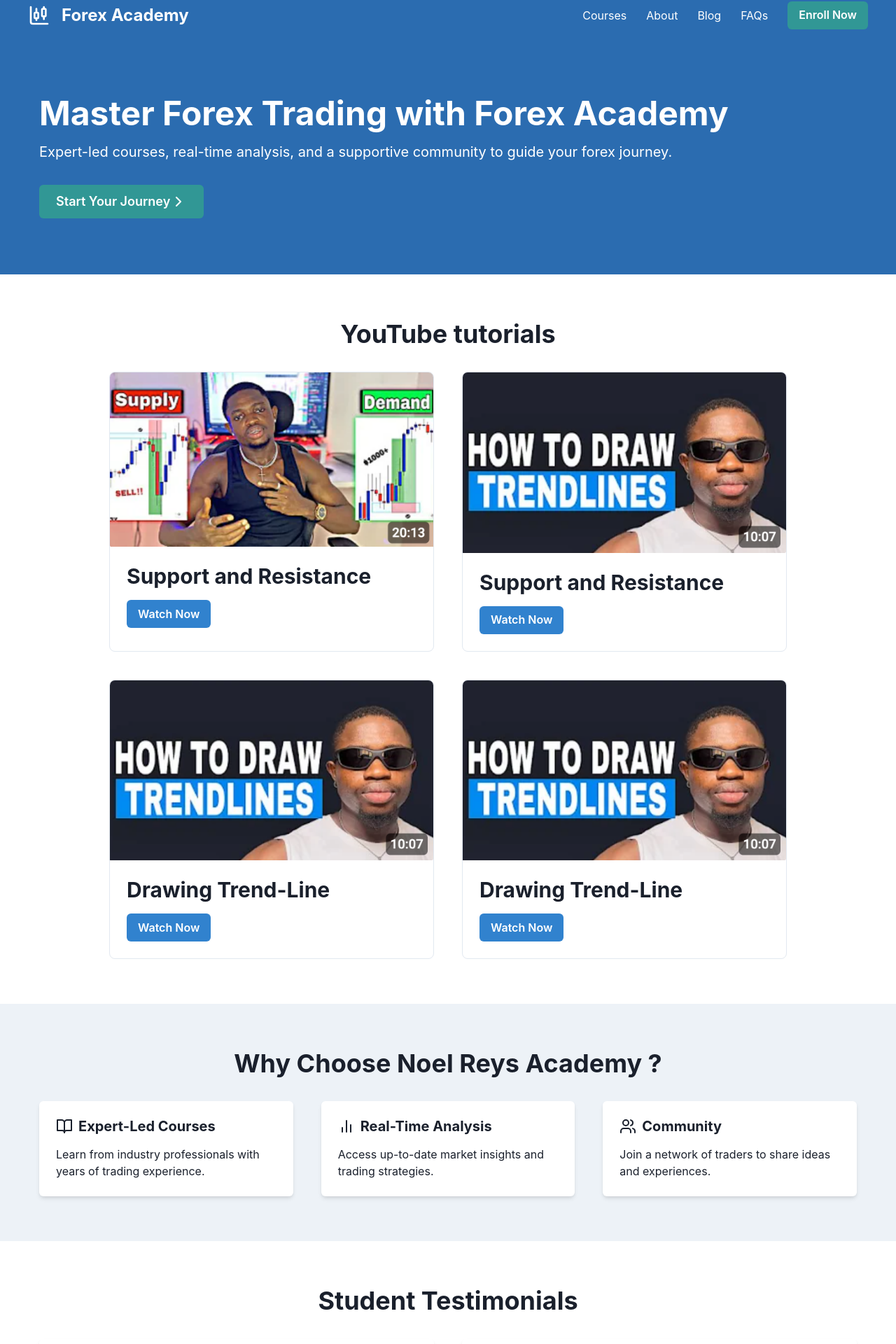
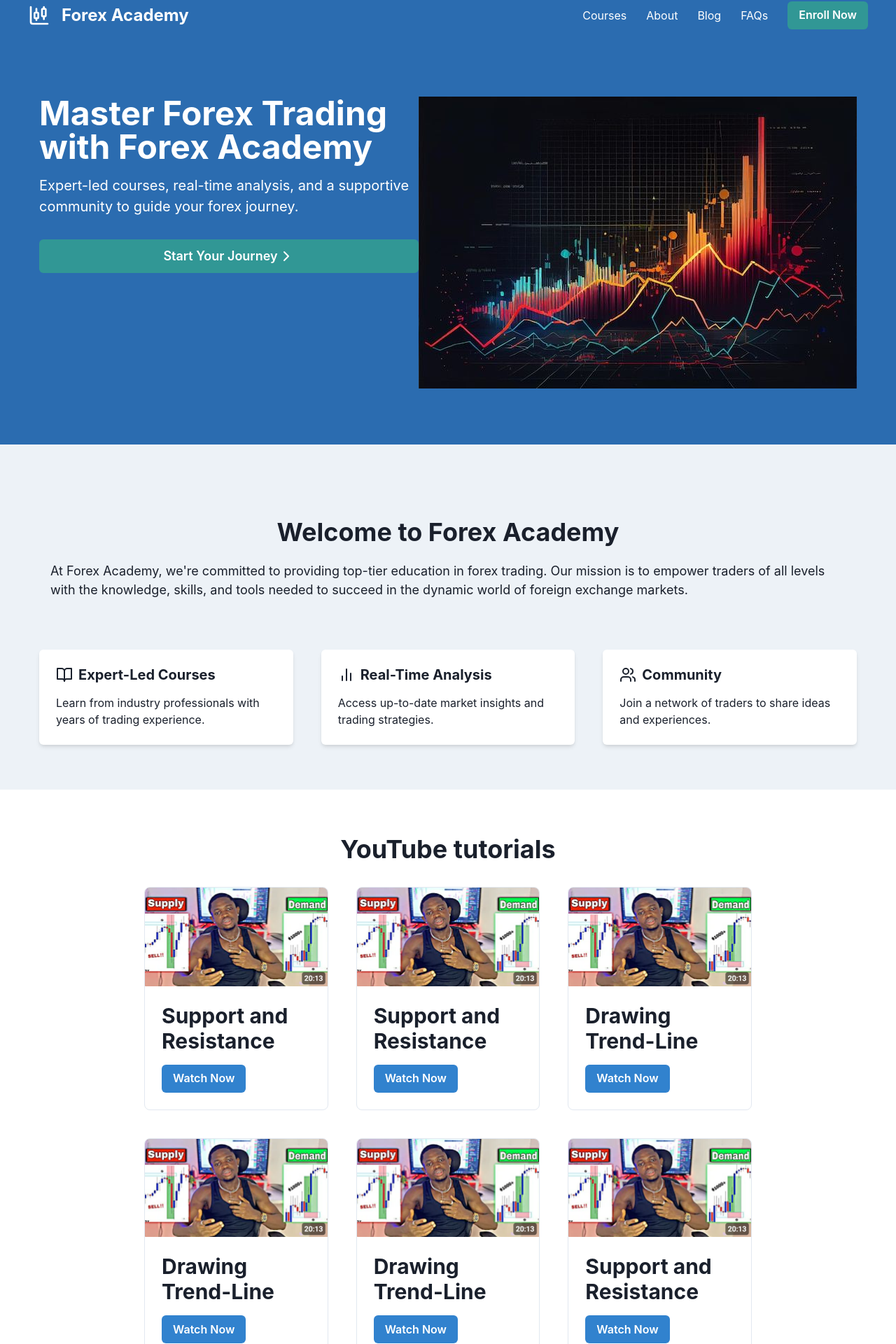
Before and after one commit to YongoDavid/FX_ac, a React (Create React App) app: page / in a window 1280 px wide. Shown: the part 14-1934 px from the top of the page at 70% size. Built offline with nearby package versions, Linux system fonts and the light colour scheme.

Commit message:
more updates

```diff
--- a/src/pages/Courses.js
+++ b/src/pages/Courses.js
@@ -69,10 +69,10 @@ function Courses() {
       </Container>
 
       {/* Learning Paths */}
-      <Box bg="gray.100" py={16}>
+      <Box  py={16}>
         <Container maxW="1200px">
           <Heading as="h2" size="xl" mb={8}>
-            Learning Paths / Road Map
+            Forex Road Map
           </Heading>
           <SimpleGrid columns={{ base: 1, md: 3 }} spacing={8}>
             {['Beginner', 'Intermediate', 'Advanced'].map(level => (
--- a/src/pages/FAQs.js
+++ b/src/pages/FAQs.js
@@ -51,7 +51,7 @@ function FAQs() {
           ))}
         </Accordion>
 
-        {/* Live Chat Support */}
+        {/* Live Chat Support
         <Box mt={16} textAlign="center">
           <Heading as="h2" size="xl" mb={4}>
             Need More Help?
@@ -62,7 +62,7 @@ function FAQs() {
           <Button colorScheme="blue" size="lg">
             Start Live Chat
           </Button>
-        </Box>
+        </Box> */}
 
         {/* Contact Form */}
         <Box mt={16}>
--- a/src/pages/Home.js
+++ b/src/pages/Home.js
@@ -3,6 +3,7 @@ import { Box, Button, Container, Heading, Text, SimpleGrid , Flex} from '@chakra
 import { Link as RouterLink } from 'react-router-dom';
 import { ChevronRight, BarChart2, BookOpen, Users } from "lucide-react";
 import myImage from '../assets/myImage.jpg';
+import fxChart from '../assets/fxChart1.jpg';
 import trendLine from '../assets/trendLine.jpg';
 function Home() {
   return (
@@ -10,61 +11,37 @@ function Home() {
       {/* Hero Section */}
       <Box bg="blue.600" color="white" py={20}>
         <Container maxW="1200px">
+          <Flex direction="row" >
+            <Flex direction="column" justifyContent="start">
               <Heading as="h1" size="2xl" mb={4}>
                 Master Forex Trading with Forex Academy
               </Heading>
               <Text fontSize="xl" mb={8}>
                 Expert-led courses, real-time analysis, and a supportive community to guide your forex journey.
               </Text>
-          <Button as={RouterLink} to="/enrollment" size="lg" colorScheme="teal" justifyContent="center">
+              <Button  as={RouterLink} to="/enrollment" size="lg" colorScheme="teal" justifyContent="center">
                 Start Your Journey
                 <ChevronRight className="ml-2 h-4 w-4" />
               </Button>
+            </Flex>
+            <img src={fxChart} alt="" />
+          </Flex>
         </Container>
       </Box>
 
+
+      {/* Benefits Section */}
+      <Box bg="gray.100" py={16}>
+        <Container maxW="1200px">
           {/* Overview Section */}
-      {/* <Container maxW="1200px" py={16}>
-        <Heading as="h2" size="xl" mb={8} textAlign="center">
+          <Container maxW="1200px" py={10}>
+            <Heading as="h2" size="xl" mb={5} textAlign="center">
               Welcome to Forex Academy
             </Heading>
             <Text fontSize="lg" mb={8}>
               At Forex Academy, we're committed to providing top-tier education in forex trading. Our mission is to empower traders of all levels with the knowledge, skills, and tools needed to succeed in the dynamic world of foreign exchange markets.
             </Text>
-      </Container> */}
-
-      <Container maxW="1000px" py={16}>
-        <Heading as="h2" size="xl" mb={8} textAlign="center">
-            YouTube tutorials
-        </Heading>
-        <SimpleGrid columns={{ base: 1, md: 2 }} spacing={10}>
-          {['Support and Resistance', 'Support and Resistance', 'Drawing Trend-Line','Drawing Trend-Line'].map((lesson, index) => (
-            <Box key={lesson} borderWidth={1} borderRadius="lg" overflow="hidden">
-              {/* Display a specific image based on the index */}
-              <img
-                src={index === 0 ? myImage : trendLine}
-                alt="lesson"
-                sizes='10px'
-                style={{ width: "100%", objectFit: "cover" }}
-              />
-              <Box p={6}>
-                <Heading as="h3" size="lg" mb={4}>
-                  {lesson}
-                </Heading>
-                <Button colorScheme="blue">Watch Now</Button>
-              </Box>
-            </Box>
-          ))}
-        </SimpleGrid>
           </Container>
-
-
-      {/* Benefits Section */}
-      <Box bg="gray.100" py={16}>
-        <Container maxW="1200px">
-          <Heading as="h2" size="xl" mb={8} textAlign="center">
-            Why Choose Noel Reys Academy ?
-          </Heading>
           <SimpleGrid columns={{ base: 1, md: 3 }} spacing={10}>
             {[
               { title: 'Expert-Led Courses', description: 'Learn from industry professionals with years of trading experience.' },
@@ -87,7 +64,33 @@ function Home() {
         </Container>
       </Box>
 
+      <Container maxW="900px" py={16}>
+        <Heading as="h2" size="xl" mb={8} textAlign="center">
+            YouTube tutorials
+        </Heading>
+        <SimpleGrid columns={{ base: 1, md: 3 }} spacing={10}>
+          {['Support and Resistance', 'Support and Resistance', 'Drawing Trend-Line','Drawing Trend-Line', 'Drawing Trend-Line', 'Support and Resistance'].map((lesson, index) => (
+            <Box key={lesson} borderWidth={1} borderRadius="lg" overflow="hidden">
+              {/* Display a specific image based on the index */}
+              <img
+                src={index = 0 || 1 ? myImage : trendLine}
+                alt="lesson"
+                sizes='10px'
+                style={{ width: "100%", objectFit: "cover" }}
+              />
+              <Box p={6}>
+                <Heading as="h3" size="lg" mb={4}>
+                  {lesson}
+                </Heading>
+                <Button colorScheme="blue">Watch Now</Button>
+              </Box>
+            </Box>
+          ))}
+        </SimpleGrid>
+      </Container>
+
       {/* Testimonials Section */}
+      <Box bg="gray.100" py={16}>
         <Container maxW="1200px" py={16}>
           <Heading as="h2" size="xl" mb={8} textAlign="center">
             Student Testimonials
@@ -106,6 +109,7 @@ function Home() {
             ))}
           </SimpleGrid>
         </Container>
+      </Box>
 
       {/* CTA Section */}
       <Box bg="blue.600" color="white" py={16}>
```
Also changed, not shown: src/assets/fxChart1.jpg (added). Lines whose indentation alone changed are shown as unchanged.
